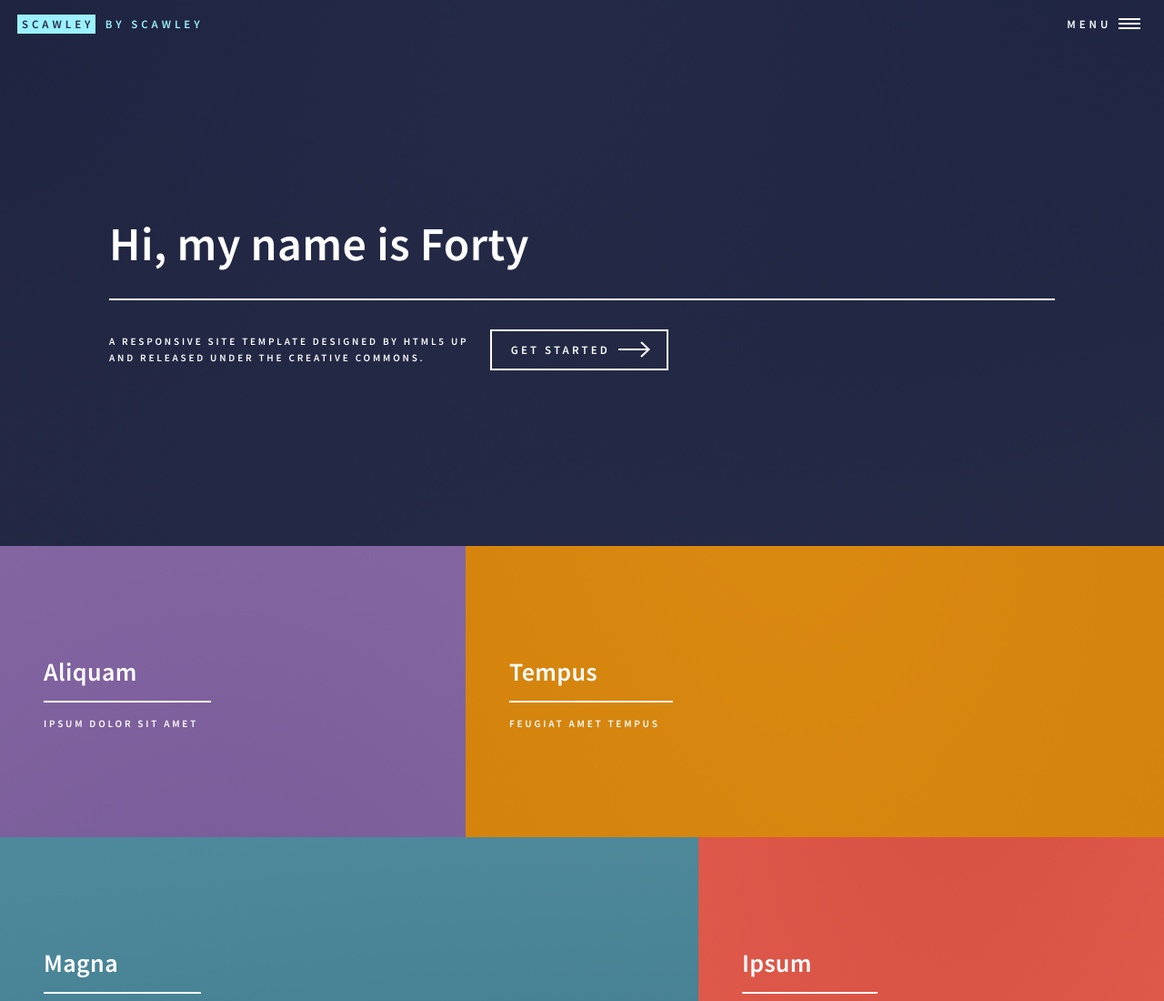
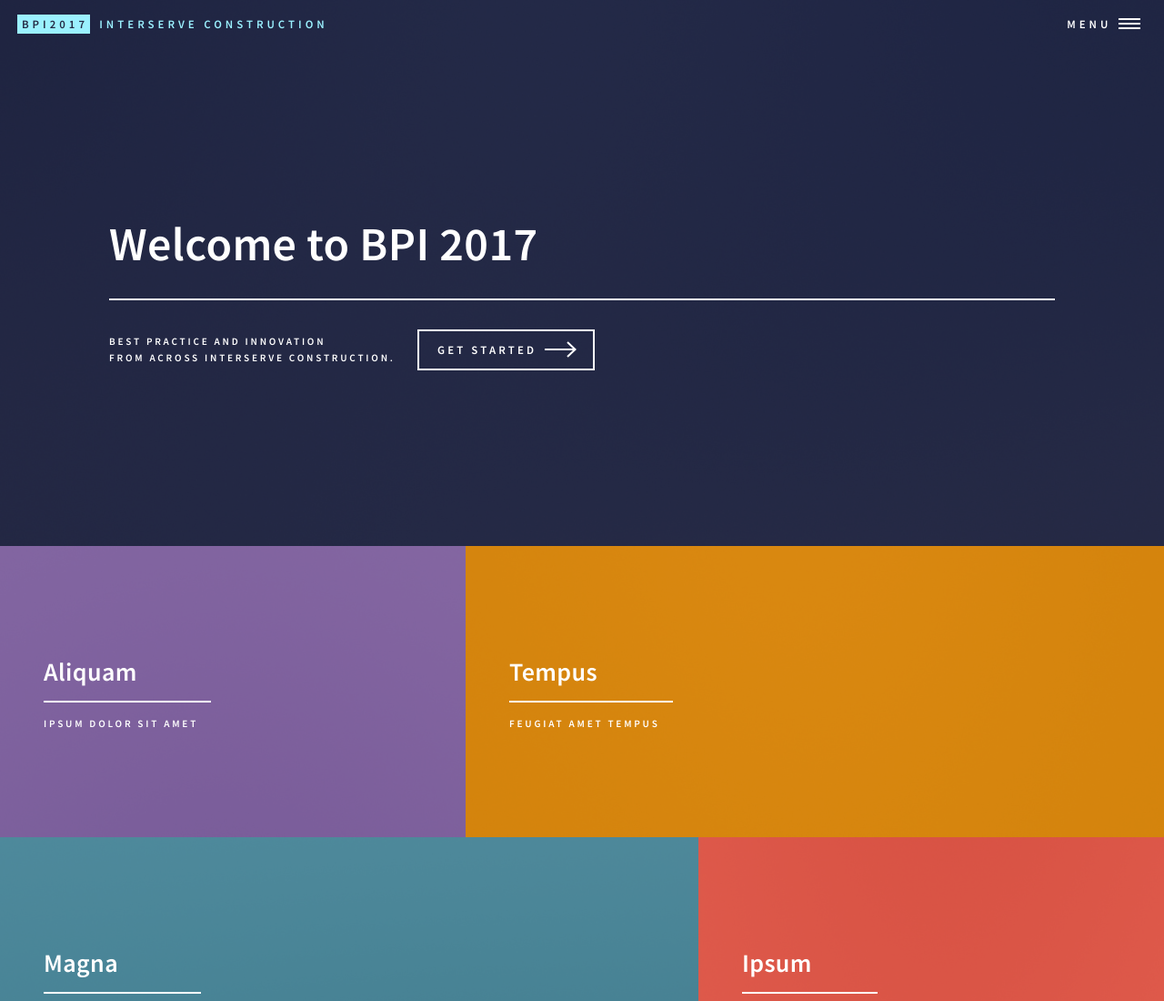
Before and after one commit to scawleyuk/bpi2017, a plain HTML site: page index.html in a window 1280 px wide. Shown: the top 1100 px of the page at 91% size. Drawn offline with Linux system fonts and the light colour scheme.

Commit message:
Update index.html

```diff
--- a/index.html
+++ b/index.html
@@ -21,7 +21,7 @@
 
 				<!-- Header -->
 					<header id="header" class="alt">
-						<a href="index.html" class="logo"><strong>Scawley</strong> <span>by Scawley</span></a>
+						<a href="index.html" class="logo"><strong>BPI2017</strong> <span>Interserve Construction</span></a>
 						<nav>
 							<a href="#menu">Menu</a>
 						</nav>
@@ -45,11 +45,11 @@
 					<section id="banner" class="major">
 						<div class="inner">
 							<header class="major">
-								<h1>Hi, my name is Forty</h1>
+								<h1>Welcome to BPI 2017</h1>
 							</header>
 							<div class="content">
-								<p>A responsive site template designed by HTML5 UP<br />
-								and released under the Creative Commons.</p>
+								<p>Best Practice and Innovation<br />
+								from across Interserve Construction.</p>
 								<ul class="actions">
 									<li><a href="#one" class="button next scrolly">Get Started</a></li>
 								</ul>
```
